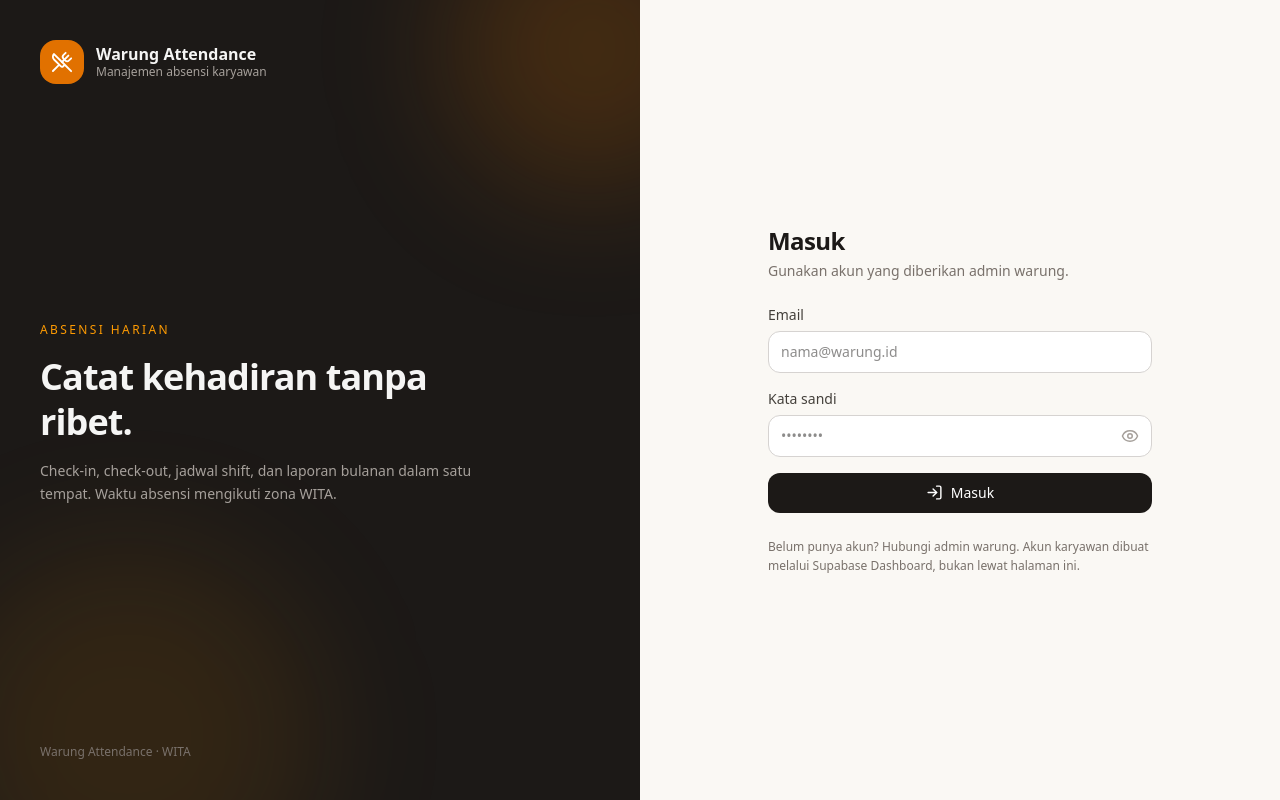
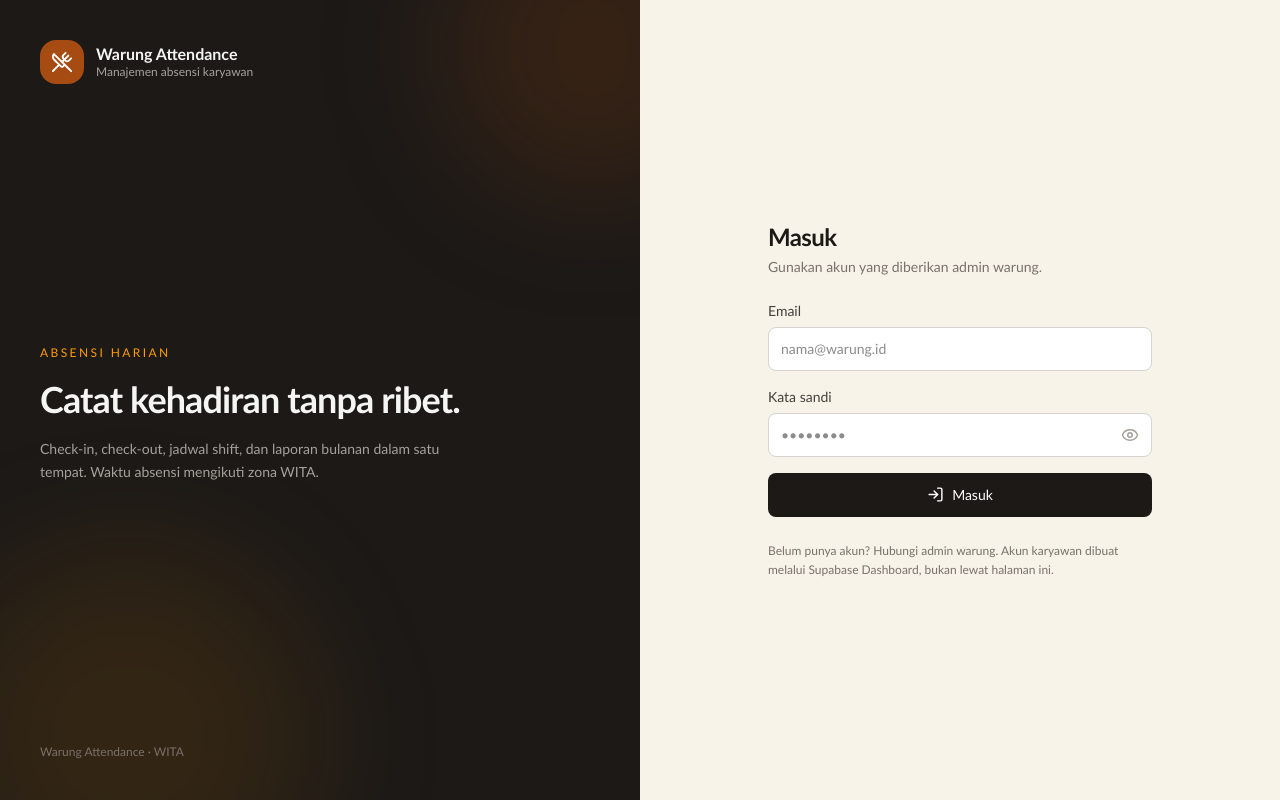
Before and after one commit to agungkrishna-code/absensi_Warung, a Next.js app: page /login in a window 1280 px wide. Built offline with nearby package versions, Linux system fonts and the light colour scheme; no server answers.

Commit message:
Refactor styles and update button variants for improved UI consistency

```diff
--- a/src/app/globals.css
+++ b/src/app/globals.css
@@ -1,9 +1,11 @@
 @import "tailwindcss";
 
 @theme {
-  --font-sans: ui-sans-serif, system-ui, -apple-system, "Segoe UI", Roboto, "Helvetica Neue", Arial, sans-serif;
-  --color-cream: #faf8f4;
-  --color-ink: #1c1917;
+  --font-sans: "Trebuchet MS", ui-sans-serif, system-ui, -apple-system, "Segoe UI", sans-serif;
+  --color-cream: #f7f3e9;
+  --color-ink: #27251f;
+  --color-amber-600: #a64b12;
+  --color-amber-700: #873b0d;
 }
 
 html,
--- a/src/app/layout.tsx
+++ b/src/app/layout.tsx
@@ -4,7 +4,7 @@ import "./globals.css";
 
 export const metadata: Metadata = {
   title: "Warung Attendance",
-  description: "Absensi karyawan warung — sederhana, cepat, dan rapi.",
+  description: "Absensi karyawan, jadwal shift, dan laporan kehadiran warung.",
 };
 
 export const viewport: Viewport = {
--- a/src/components/app-shell.tsx
+++ b/src/components/app-shell.tsx
@@ -132,7 +132,7 @@ export function ProtectedPage({
                 key={item.href}
                 href={item.href}
                 className={cn(
-                  "flex items-center gap-3 rounded-xl px-3 py-2.5 text-sm font-medium transition-colors",
+                  "flex min-h-11 items-center gap-3 rounded-lg px-3 py-2.5 text-sm font-medium transition-colors focus-visible:outline-2 focus-visible:outline-offset-2 focus-visible:outline-amber-700",
                   active
                     ? "bg-stone-900 text-white"
                     : "text-stone-600 hover:bg-stone-100 hover:text-stone-900",
@@ -191,7 +191,7 @@ export function ProtectedPage({
                 key={item.href}
                 href={item.href}
                 className={cn(
-                  "flex flex-1 flex-col items-center gap-0.5 py-2.5 text-[11px] font-medium",
+                  "flex min-h-12 flex-1 flex-col items-center gap-0.5 py-2.5 text-[11px] font-medium focus-visible:outline-2 focus-visible:outline-offset-[-2px] focus-visible:outline-amber-700",
                   active ? "text-amber-700" : "text-stone-500",
                 )}
               >
--- a/src/components/ui.tsx
+++ b/src/components/ui.tsx
@@ -11,9 +11,9 @@ type ButtonSize = "sm" | "md";
 
 const buttonVariants: Record<ButtonVariant, string> = {
   primary: "bg-stone-900 text-white hover:bg-stone-800 disabled:bg-stone-400",
-  accent: "bg-amber-600 text-white hover:bg-amber-700 disabled:bg-amber-300",
-  secondary: "border border-stone-300 bg-white text-stone-800 hover:bg-stone-50",
-  ghost: "text-stone-600 hover:bg-stone-100",
+  accent: "bg-amber-700 text-white hover:bg-amber-800 disabled:bg-amber-300",
+  secondary: "border border-stone-300 bg-white text-stone-800 hover:bg-amber-50",
+  ghost: "text-stone-600 hover:bg-amber-50 hover:text-stone-900",
   danger: "bg-rose-600 text-white hover:bg-rose-700",
 };
 
@@ -29,7 +29,7 @@ export function Button({
   return (
     <button
       className={cn(
-        "inline-flex items-center justify-center gap-2 rounded-xl font-medium transition-colors focus-visible:outline-2 focus-visible:outline-offset-2 focus-visible:outline-amber-600 disabled:cursor-not-allowed",
+        "inline-flex min-h-11 cursor-pointer items-center justify-center gap-2 rounded-lg font-medium transition-colors focus-visible:outline-2 focus-visible:outline-offset-2 focus-visible:outline-amber-700 disabled:cursor-not-allowed",
         size === "sm" ? "px-3 py-1.5 text-sm" : "px-4 py-2.5 text-sm",
         buttonVariants[variant],
         className,
@@ -41,7 +41,7 @@ export function Button({
 
 export function Card({ className, children }: { className?: string; children: ReactNode }) {
   return (
-    <div className={cn("rounded-2xl border border-stone-200 bg-white shadow-sm", className)}>
+    <div className={cn("rounded-xl border border-stone-200/90 bg-white", className)}>
       {children}
     </div>
   );
@@ -106,15 +106,15 @@ export function Field({
 }
 
 const controlClass =
-  "w-full rounded-xl border border-stone-300 bg-white px-3 py-2.5 text-sm text-stone-900 outline-none transition focus:border-amber-600 focus:ring-2 focus:ring-amber-600/20 disabled:bg-stone-100";
+  "min-h-11 w-full rounded-lg border border-stone-300 bg-white px-3 py-2.5 text-sm text-stone-900 outline-none transition focus:border-amber-700 focus:ring-2 focus:ring-amber-700/20 disabled:cursor-not-allowed disabled:bg-stone-100";
 
 export function Input({ className, ...props }: InputHTMLAttributes<HTMLInputElement>) {
-  return <input className={cn(controlClass, className)} {...props} />;
+  return <input className={cn("cursor-text", controlClass, className)} {...props} />;
 }
 
 export function Select({ className, children, ...props }: SelectHTMLAttributes<HTMLSelectElement>) {
   return (
-    <select className={cn(controlClass, className)} {...props}>
+    <select className={cn("cursor-pointer", controlClass, className)} {...props}>
       {children}
     </select>
   );
```
